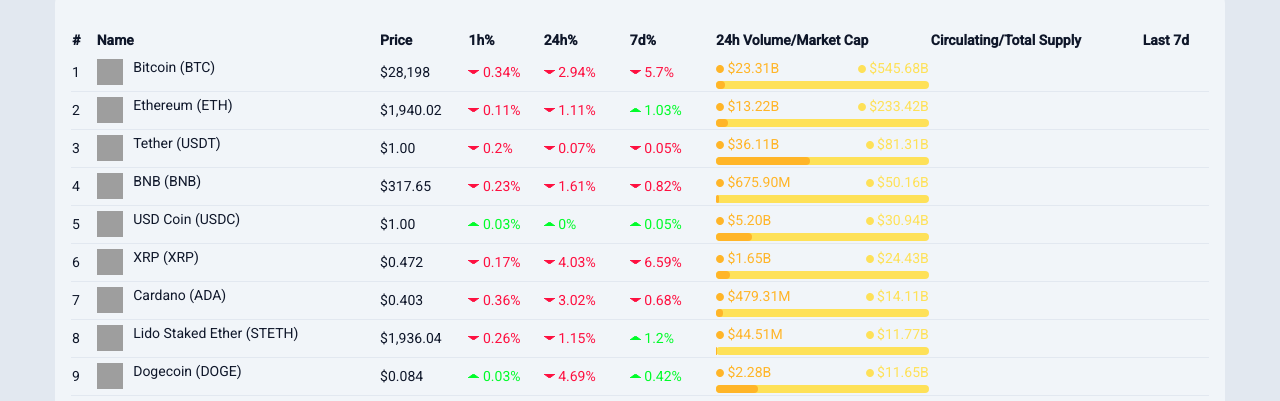
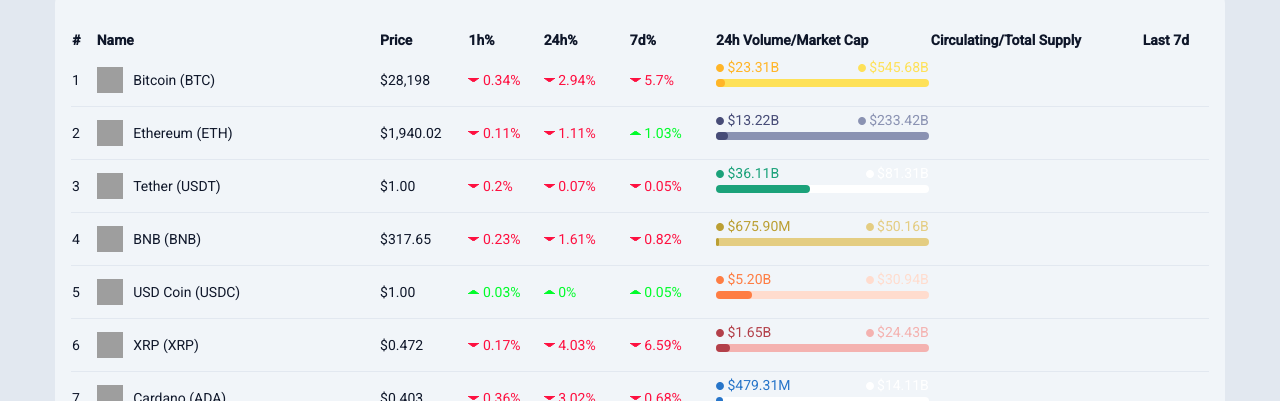
Before and after one commit to grefelnable/crypto-app, a React (Vite) app: page / in a window 1280 px wide. Shown: the part 399-800 px from the top of the page. Built offline with nearby package versions, Linux system fonts and the light colour scheme; no server answers; grey boxes are pictures that could not be loaded.

Commit message:
Add colors for percentage bar
Also added margin bottom on percentage bar to add space at the bottom of each row before the border

```diff
--- a/src/components/Table.jsx
+++ b/src/components/Table.jsx
@@ -58,8 +58,10 @@ const Table = () => {
         {coinItems.map((item, index) => {
           // Different Colors for percentage bar
           const firstColor =
+            // Access color by its index on the percentageColor array of objects
             percentageColors.colorA[index % percentageColors.colorA.length];
-          console.log(firstColor);
+          const secondColor =
+            percentageColors.colorB[index % percentageColors.colorB.length];
           // destructure coinItems
           const {
             id,
@@ -106,15 +108,18 @@ const Table = () => {
                 </PriceChange>
                 <td>
                   <FlexContainer>
-                    <FirstData>
+                    <FirstData color={firstColor}>
                       <DotIcon /> ${formatCompactNumber(total_volume)}
                     </FirstData>
-                    <SecondData>
+                    <SecondData color={secondColor}>
                       <DotIcon /> ${formatCompactNumber(market_cap)}
                     </SecondData>
                   </FlexContainer>
-                  <PercentageBar>
-                    <Bar percent={(total_volume / market_cap) * 100}></Bar>
+                  <PercentageBar color={secondColor}>
+                    <Bar
+                      percent={(total_volume / market_cap) * 100}
+                      color={firstColor}
+                    ></Bar>
                   </PercentageBar>
                 </td>
               </tr>
@@ -164,10 +169,6 @@ const NameContainer = styled.div`
   gap: 0.75em;
   align-items: center;
 
-  p {
-    margin-bottom: 0.75em;
-  }
-
   span {
     text-transform: uppercase;
   }
@@ -193,25 +194,27 @@ const FlexContainer = styled.div`
 `;
 // container for coin data: total volume, ciculating supply and etc...
 const FirstData = styled.p`
-  color: #ffb528;
-  fill: #ffb528;
+  color: ${(props) => props.color};
+  fill: ${(props) => props.color};
 `;
 const SecondData = styled.p`
-  color: #fee158;
-  fill: #fee158;
+  color: ${(props) => props.color};
+  fill: ${(props) => props.color};
 `;
 //  container for coin data end
 
 const PercentageBar = styled.div`
   width: 100%;
   height: 8px;
-  background: #fee158;
+  background: ${(props) => props.color};
   border-radius: var(--borderRadius);
+  /* Add space at the bottom before the border */
+  margin-bottom: 1.25em;
 `;
 
 const Bar = styled.div`
   width: ${(props) => props.percent}%;
   height: inherit;
-  background: #ffb528;
+  background: ${(props) => props.color};
   border-radius: var(--borderRadius);
 `;
```
